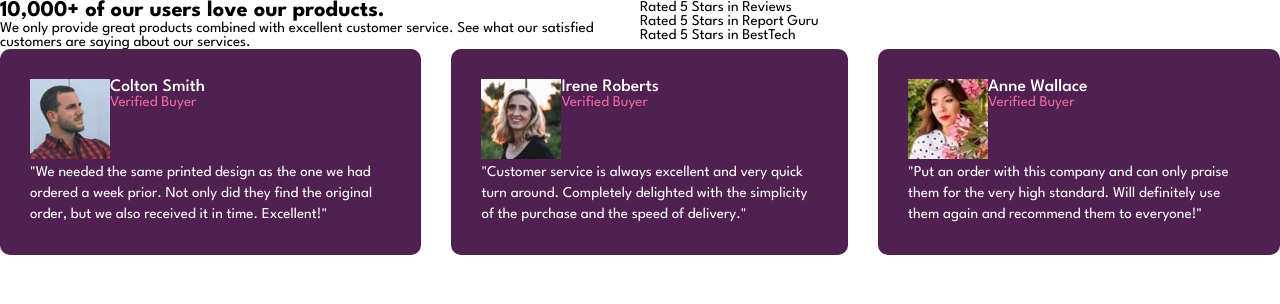
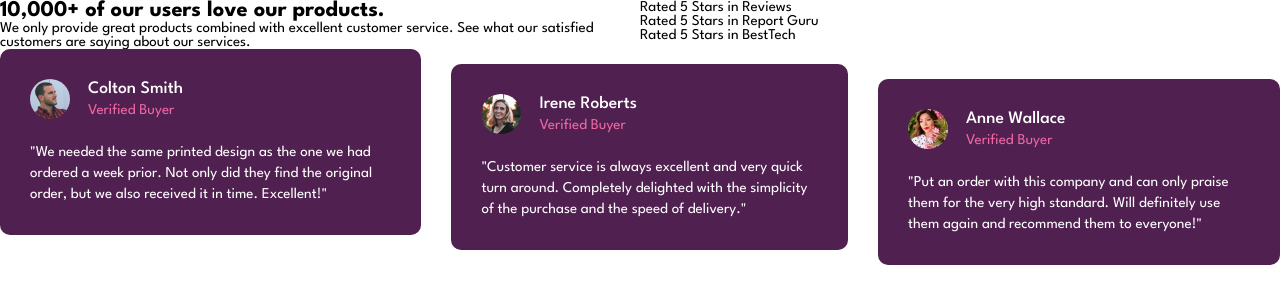
Before and after one commit to ValperDev/social-proof-section, a plain HTML site: page index.html in a window 1280 px wide. Drawn offline with Linux system fonts and the light colour scheme.

Commit message:
Finish card component

```diff
--- a/style.css
+++ b/style.css
@@ -10,6 +10,11 @@
 body {
     font-family: "League Spartan", sans-serif;
     font-size: 0.938rem;
+}
+
+img {
+    display: block;
+    max-width: 100%;
 }
 
 li {
@@ -53,11 +58,15 @@ li {
     display: flex;
     gap: 2em;
     grid-column: 1 / span end;
+    align-items: flex-start;
 }
 
 .review-card {
+    display: flex;
     border-radius: 10px;
     background-color: var(--very-dark-magenta);
+    gap: 1.5em;
+    flex-direction: column;
     -webkit-border-radius: 10px;
     -moz-border-radius: 10px;
     -ms-border-radius: 10px;
@@ -65,8 +74,37 @@ li {
     padding: 2em;
 }
 
+.review-card:nth-child(2) {
+    margin-top: 1em;
+}
+
+.review-card:nth-child(3) {
+    margin-top: 2em;
+}
+
 .reviewer__profile {
+    align-items: center;
     display: flex;
+    gap: 1.2em;
+}
+
+.reviewer__profile-image {
+    height: 40px;
+    width: 40px;
+}
+
+.reviewer__profile-image img {
+    border-radius: 50%;
+    -webkit-border-radius: 50%;
+    -moz-border-radius: 50%;
+    -ms-border-radius: 50%;
+    -o-border-radius: 50%;
+}
+
+.reviewer__details {
+    display: flex;
+    gap: .4em;
+    flex-direction: column;
 }
 
 .reviewer__name {
```
